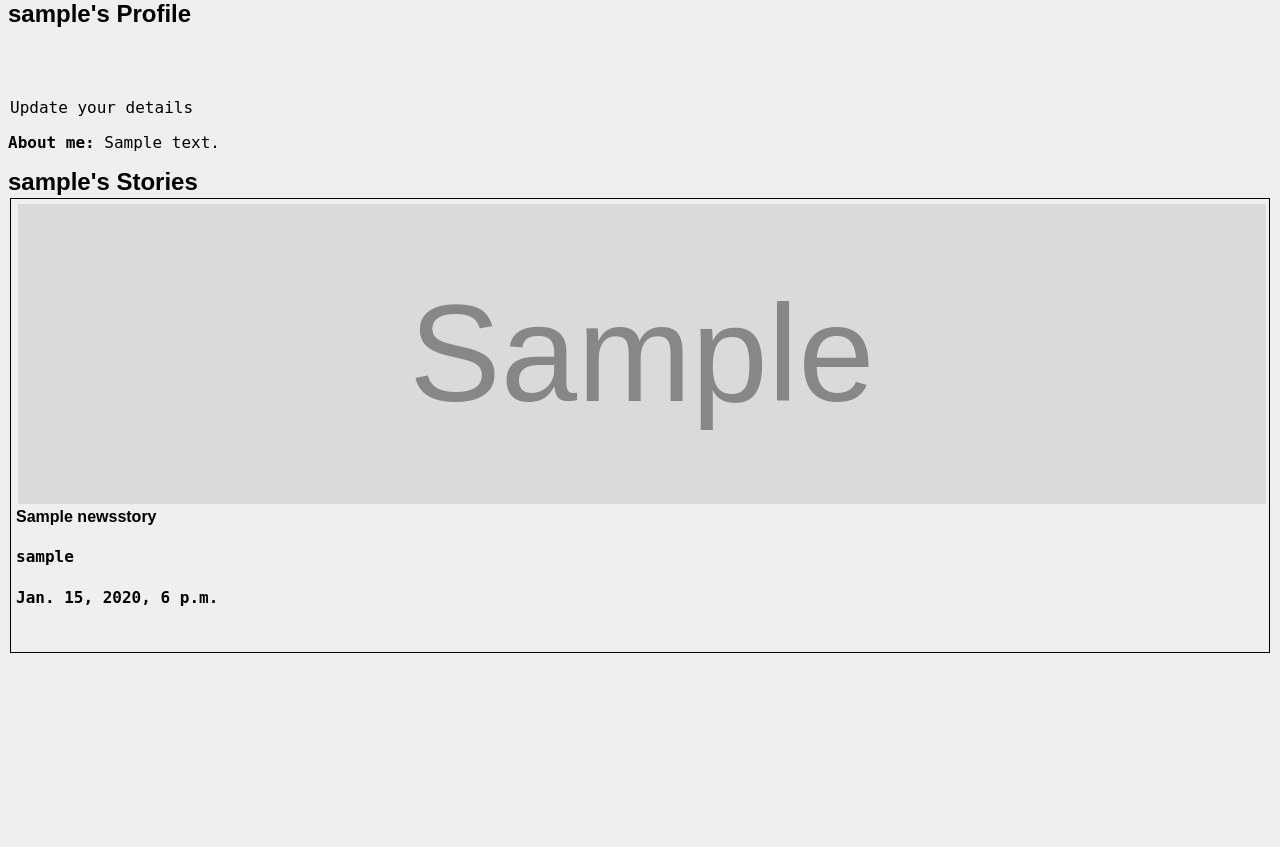
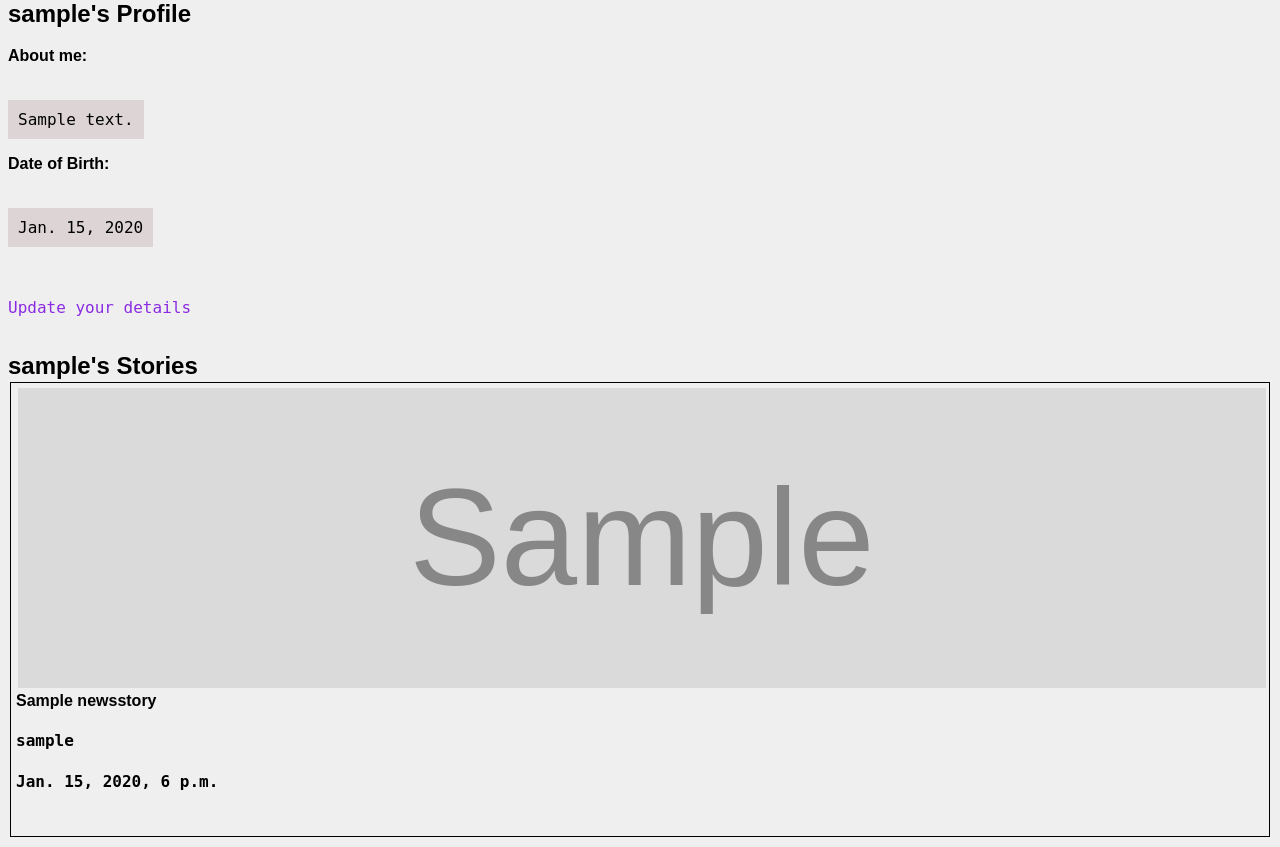
Before and after one commit to Phobacloh/Django_project, a Django app: page /news/user-profile/ in a window 1280 px wide. Shown: the part 87-934 px from the top of the page. Before the commit the page ends 740 px from the top, so only its background shows below. Run offline with Django 3.2, Linux system fonts and the light colour scheme; a user stored in the database is signed in; tables that the repository leaves empty hold one stand-in row (values such as "Sample post"); grey boxes marked "Sample" are stand-in pictures; parts of the project's set-up code (start-up, migrations or seed data) failed here and were passed over; some web fonts are replaced.

Commit message:
Updated Form field sizes, classed Update links for CSS, added fields to User Profiles

```diff
--- a/she_codes_news/news/static/news/styles.css
+++ b/she_codes_news/news/static/news/styles.css
@@ -88,3 +88,31 @@
 .help_text {
     display: none;
 }
+#user_stories {
+    display: flex;
+    flex-wrap: wrap;
+    justify-content: space-between;
+}
+
+#user_stories .story-card {
+    flex-basis: 32%;
+    flex-grow: 1;
+}
+
+#bio{
+    background-color: rgb(221, 213, 213);
+    border: black solid 1px;
+    width: fit-content;
+    padding: 10px;
+    border: 0px;
+}
+#dob{
+    background-color: rgb(221, 213, 213);
+    border: black solid 1px;
+    width: fit-content;
+    padding: 10px;
+    border: 0px;
+}
+.update{
+    color: blueviolet;
+}
--- a/she_codes_news/news/templates/news/UserProfile.html
+++ b/she_codes_news/news/templates/news/UserProfile.html
@@ -8,22 +8,18 @@
 {% endblock %}
 
 {% block content %}
-{% comment %} <form method="post">
-  {% csrf_token %}
-  {{ user_form.as_p }}
-  {{ profile_form.as_p }}
-  <button type="submit">Save changes</button>
-</form> {% endcomment %}
-<h2>{{ user.username}}'s Profile</h2>
-<p> </br>
+
+<h2>{{ user.username}}'s Profile</h2></br>
+<h3>About me:</h3></br>
+<p id = "bio">{{ user.bio }}</P>
+<h3>Date of Birth:</h3></br>
+<p id = "dob">{{ user.dob }}</br></p>
+
 {% if user.is_authenticated %}
-        <a href="{% url 'users:updateProfile' pk=request.user.pk %}"><p>Update your details</p></a>
+        <a class="update" href ="{% url 'users:updateProfile' pk=request.user.pk %}"><p>Update your details</p></a>
     {% else %}
 
     {% endif %}
-
-<b>About me:</b>  {{ user.bio }}</br>
-</p>
 
 <h2> {{ user.username }}'s Stories </h2>
 
--- a/she_codes_news/news/templates/news/createStory.html
+++ b/she_codes_news/news/templates/news/createStory.html
@@ -1,8 +1,9 @@
 {% extends "base.html" %}
+
 {% block content %}
-<form action="" method="post">
+<form method="post">
     {% csrf_token %}
     {{ form.as_p }}
-    <input id="id_submit" type="submit" value="submit">
+    <button type="submit"> Post Story</button>
     </form>
     {% endblock %}
--- a/she_codes_news/news/templates/news/story.html
+++ b/she_codes_news/news/templates/news/story.html
@@ -15,7 +15,7 @@
         {{ story.content|linebreaks }}
 
     {% if user.is_authenticated and request.user == story.author %}
-        <a href="{% url 'news:storyUpdate' pk=story.pk %}"><p>Update Story</p></a>
+        <a class="update" href ="{% url 'news:storyUpdate' pk=story.pk %}"><p>Update Story</p></a>
     {% else %}
         {% comment %} <a href="{% url 'login' %}">Login</a> {% endcomment %}
     {% endif %}
--- a/she_codes_news/news/templates/news/storyUpdate.html
+++ b/she_codes_news/news/templates/news/storyUpdate.html
@@ -1,8 +1,9 @@
 {% extends "base.html" %}
+
 {% block content %}
-<form action="" method="post">
+<form method="post">
     {% csrf_token %}
     {{ form.as_p }}
-    <input id="id_submit" type="submit" value="submit">
+    <button type="submit"> Update Story</button>
     </form>
     {% endblock %}
--- a/she_codes_news/static/styles.css
+++ b/she_codes_news/static/styles.css
@@ -88,7 +88,15 @@ form{
 form input{
     width: 80%;
 }
-
+form textarea{
+    width: 80%;
+}
+.helptext{
+    display: none;
+}
+#id_dob{
+    width: auto;
+}
 #id_content{
     width: 80%;
 }
@@ -97,11 +105,3 @@ form input{
     text-align: center;
 
 }
-/* #id_submit{
-    display:block;
-    width: 15%;
-    margin-left: auto;
-    margin-right: auto;
-    border: 2px solid #f5efc1;
-    background-color: rgb(207, 204, 204)
-}  */
--- a/she_codes_news/users/forms.py
+++ b/she_codes_news/users/forms.py
@@ -37,9 +37,7 @@ class CustomUserChangeForm(UserChangeForm):
         model = CustomUser
         fields = ['username', 'email', 'dob', 'bio',]
         help_texts = {k:"" for k in fields}
-        #     "username": None,
-        #     "Password1": None,
-        # }
+
         widgets = {
 
         'dob':forms.DateInput(
--- a/she_codes_news/users/templates/users/updateProfile.html
+++ b/she_codes_news/users/templates/users/updateProfile.html
@@ -1,7 +1,7 @@
 {% extends 'base.html' %}
 
 {% block content %}
-<h2> Create Account </h2>
+<h2> Update your Profile </h2>
 <form method ="post">
     {% csrf_token %}
     {{ form.as_p }}
```
Also changed, not shown: she_codes_news/news/templates/news/AuthorDetail.html (+9 -1 lines).
